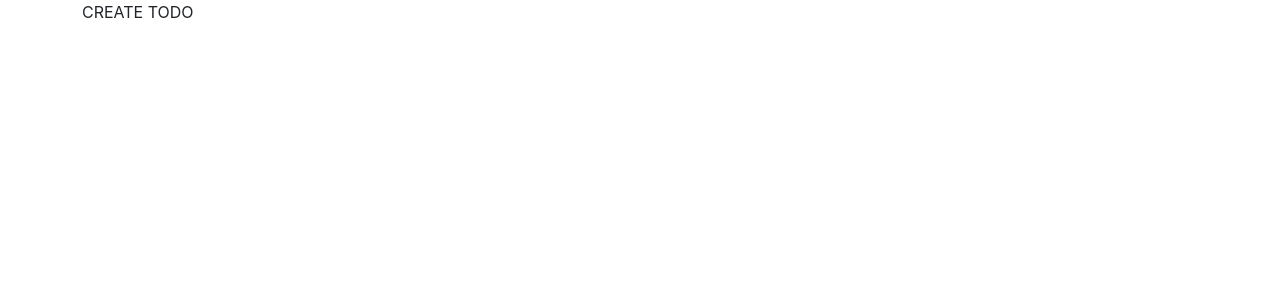
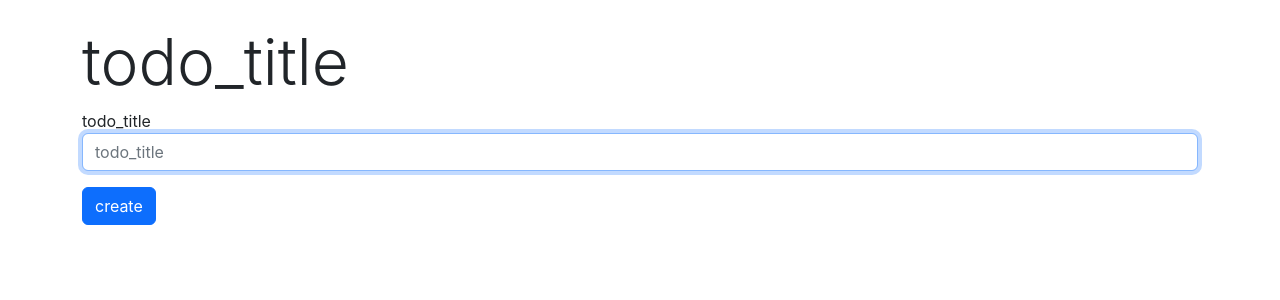
Before and after one commit to berkkosal/techcareer-todo, a React (Create React App) app in the folder frontend/: page /todo/create in a window 1280 px wide. Shown: the top 300 px of the page. Built offline with nearby package versions, Linux system fonts and the light colour scheme.

Commit message:
Update CreateTodo.js

```diff
--- a/frontend/src/component/todo/CreateTodo.js
+++ b/frontend/src/component/todo/CreateTodo.js
@@ -1,9 +1,73 @@
-import React from 'react'
+import React, { useEffect, useState } from 'react'
+import TodoApi from '../../services/TodoApi';
+import { withTranslation } from 'react-i18next';
 
-export default function CreateTodo() {
+function CreateTodo() {
+
+  const [todoTitle, setTodoTitle] = useState('');
+  const [todoDescription, setTodoDesc] = useState('')
+  const [error, setError] = useState();
+
+  useEffect(() => {
+    setError(undefined)
+  }, [todoTitle, todoDescription]);
+
+  //CREATE
+  const createTodo = async (event) => {
+    event.preventDefault();
+    const newTodo = {
+      todoTitle,
+      todoDescription
+    }
+
+    console.log(newTodo);
+
+    setError(undefined);
+
+    try {
+      const response = await TodoApi.todoApiCreate(newTodo);
+    } catch (err) {
+      setError(err.response.data.validationErrors);
+    }
+
+
+  }
+  const todoOnChange = (event) => {
+    const {name,value} = event.target;
+    setTodoTitle(value)
+  }
+
+
   return (
-    <div>
-      CREATE TODO
-    </div>
+    <>
+    <form>
+        <h2 className="display-3 mt-4">{('todo_title')}</h2>
+        <div className="form-group">
+          <span>{('todo_title')}</span>
+          <input
+            type="text"
+            className="form-control"
+            placeholder={('todo_title')}
+            required={true}
+            autoFocus={true}
+            id="category_data"
+            name="category_data"
+            onChange={todoOnChange}
+          //onChange={(event)=>{setCategoryName(event.target.value)}}
+          />
+          {/* state hatayı bootstrap ile alert ekrana basma */}
+          {error ? <div className="alert alert-danger" role="alert">
+            {error.categoryName}
+          </div> : ""}
+        </div>
+        <button
+          type='submit'
+          className="btn btn-primary mt-3"
+          disabled={!true}
+          onClick={createTodo}>{('create')}</button>
+      </form>
+    </>
   )
 }
+
+export default withTranslation()(CreateTodo);
```
